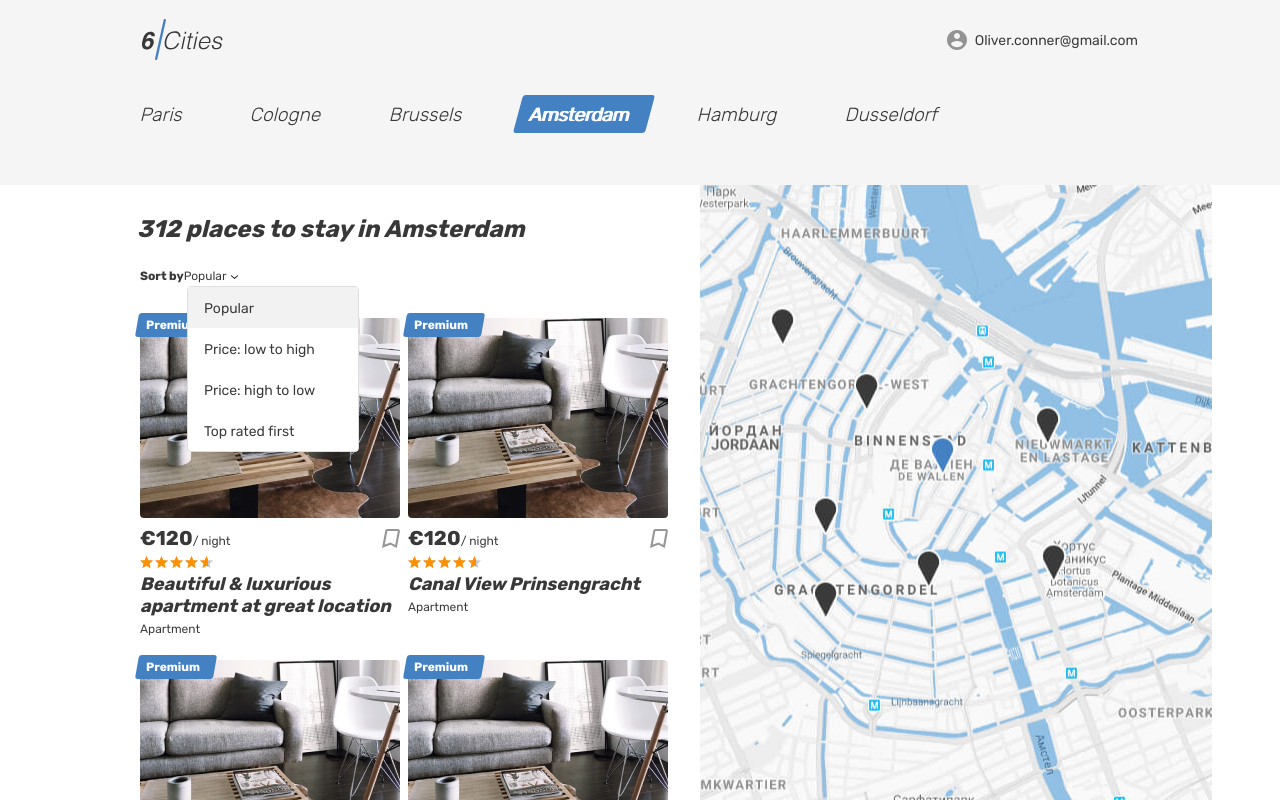
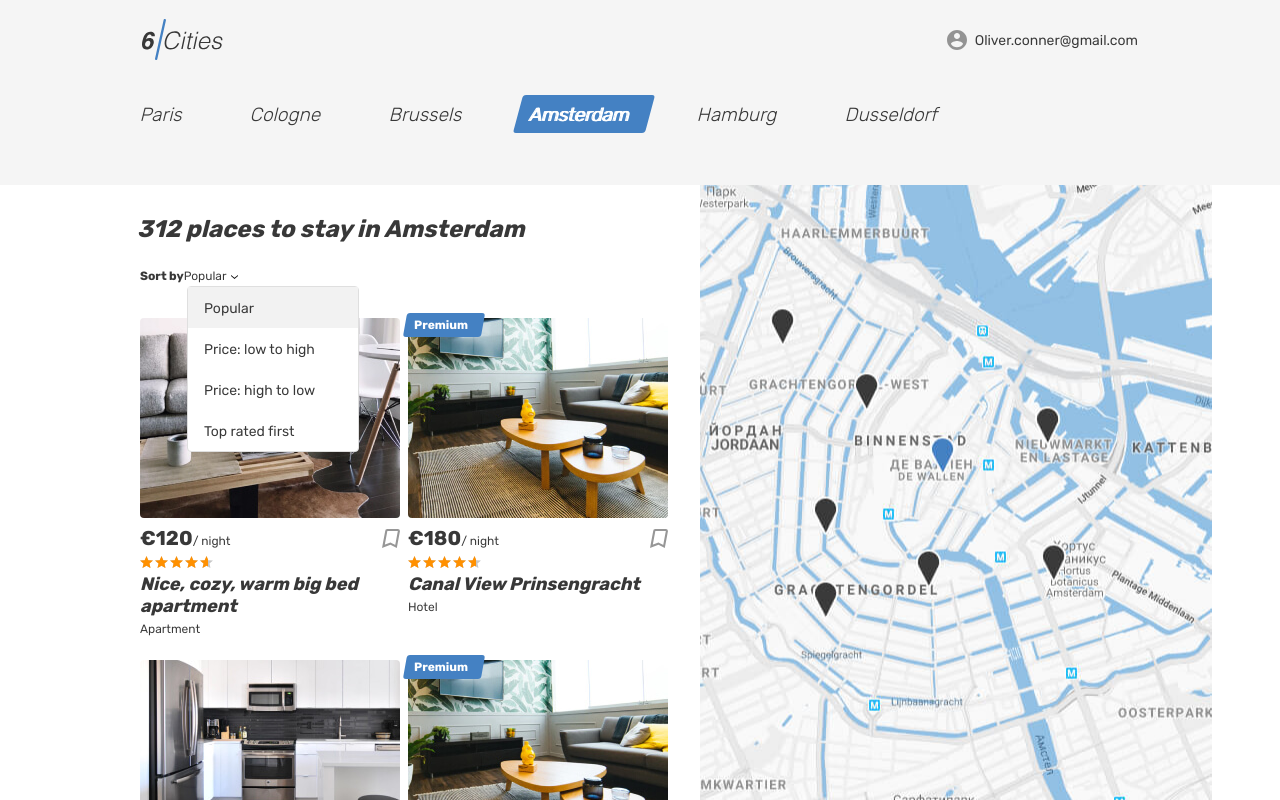
Before and after one commit to ivlikovalera/805883-six-cities-2, a React app: page / in a window 1280 px wide. Built offline with nearby package versions, Linux system fonts and the light colour scheme.

Commit message:
Правит и создает компоненты, моки

```diff
--- a/src/components/card-of-place/card-of-place.jsx
+++ b/src/components/card-of-place/card-of-place.jsx
@@ -2,21 +2,27 @@ import React from "react";
 import {PropTypes as pt} from 'prop-types';
 
 export const CardOfPlace = (props) => {
-  const {nameOfPlace, onTitleClick} = props;
-
-  return <article className="cities__place-card place-card">
-    <div className="place-card__mark">
+  const {id,
+    previewImage,
+    title,
+    isPremium,
+    rating,
+    type,
+    price,
+    onCardPoint} = props;
+  return <article className="cities__place-card place-card" id={id} onMouseOver={() => onCardPoint(id)}>
+    {isPremium ? <div className="place-card__mark">
       <span>Premium</span>
-    </div>
+    </div> : null}
     <div className="cities__image-wrapper place-card__image-wrapper">
       <a href="#">
-        <img className="place-card__image" src="img/apartment-01.jpg" width="260" height="200" alt="Place image"/>
+        <img className="place-card__image" src={previewImage} width="260" height="200" alt="Place image"/>
       </a>
     </div>
     <div className="place-card__info">
       <div className="place-card__price-wrapper">
         <div className="place-card__price">
-          <b className="place-card__price-value">&euro;120</b>
+          <b className="place-card__price-value">&euro;{price}</b>
           <span className="place-card__price-text">&#47;&nbsp;night</span>
         </div>
         <button className="place-card__bookmark-button button" type="button">
@@ -29,22 +35,24 @@ export const CardOfPlace = (props) => {
       <div className="place-card__rating rating">
         <div className="place-card__stars rating__stars">
           <span style={{width: `93%`}}></span>
-          <span className="visually-hidden">Rating</span>
+          <span className="visually-hidden">Rating{rating}</span>
         </div>
       </div>
-      <h2 className="place-card__name" onClick={onTitleClick}>
-        <a href="#">{nameOfPlace}</a>
+      <h2 className="place-card__name">
+        <a href="#">{title}</a>
       </h2>
-      <p className="place-card__type">Apartment</p>
+      <p className="place-card__type">{type}</p>
     </div>
   </article>;
 };
 
 CardOfPlace.propTypes = {
-  nameOfPlace: pt.oneOf([
-    `Beautiful & luxurious apartment at great location`,
-    `Canal View Prinsengracht`,
-    `Nice, cozy, warm big bed apartment`,
-    `Wood and stone place`]),
-  onTitleClick: pt.func,
+  id: pt.number.isRequired,
+  onCardPoint: pt.func,
+  previewImage: pt.string.isRequired,
+  title: pt.string.isRequired,
+  isPremium: pt.bool,
+  rating: pt.number.isRequired,
+  type: pt.string.isRequired,
+  price: pt.number.isRequired,
 };
--- a/src/components/list-of-cards/list-of-cards.jsx
+++ b/src/components/list-of-cards/list-of-cards.jsx
@@ -1,5 +1,49 @@
 import React from "react";
-import {Component} from "react";
+import {PureComponent} from "react";
 import {PropTypes as pt} from 'prop-types';
+import {CardOfPlace} from '../card-of-place/card-of-place.jsx';
 
-export default class ListOfCards extends Component {}
+export default class ListOfCards extends PureComponent {
+  constructor(props) {
+    super(props);
+    this.state = {isActiveCard: null};
+    this.cardPointHandler = this.cardPointHandle.bind(this);
+  }
+
+  cardPointHandle(id) {
+    this.setState({
+      isActiveCard: id
+    });
+  }
+
+  render() {
+    const {places} = this.props;
+    return <div className="cities__places-list places__list tabs__content">
+      {places.map((it) => <CardOfPlace
+        key={it.id}
+        id={it.id}
+        previewImage={it.previewImage}
+        title={it.title}
+        isPremium={it.isPremium}
+        rating={it.rating}
+        type={it.type}
+        price={it.price}
+        onCardPoint={this.cardPointHandler}
+      />)}
+    </div>;
+  }
+
+}
+
+ListOfCards.propTypes = {
+  onCardPoint: pt.func,
+  places: pt.array.isRequired,
+  offer: pt.shape({
+    previewImage: pt.string,
+    title: pt.string,
+    isPremium: pt.bool,
+    rating: pt.number,
+    type: pt.string,
+    price: pt.number,
+  })
+};
--- a/src/components/main-page/main-page.jsx
+++ b/src/components/main-page/main-page.jsx
@@ -1,10 +1,9 @@
 import React from 'react';
 import {PropTypes as pt} from 'prop-types';
-import {CardOfPlace} from '../card-of-place/card-of-place.jsx';
+import ListOfCards from '../list-of-cards/list-of-cards.jsx';
 
 export const MainPage = (props) => {
   const {places} = props;
-  const namesOfPlaces = places.map((item) => item.nameOfPlace);
   return <>
     <div style={{display: `none`}}>
       <svg xmlns="http://www.w3.org/2000/svg"><symbol id="icon-arrow-select" viewBox="0 0 7 4"><path fillRule="evenodd" clipRule="evenodd" d="M0 0l3.5 2.813L7 0v1.084L3.5 4 0 1.084V0z"></path></symbol><symbol id="icon-bookmark" viewBox="0 0 17 18"><path d="M3.993 2.185l.017-.092V2c0-.554.449-1 .99-1h10c.522 0 .957.41.997.923l-2.736 14.59-4.814-2.407-.39-.195-.408.153L1.31 16.44 3.993 2.185z"></path></symbol><symbol id="icon-star" viewBox="0 0 13 12"><path fillRule="evenodd" clipRule="evenodd" d="M6.5 9.644L10.517 12 9.451 7.56 13 4.573l-4.674-.386L6.5 0 4.673 4.187 0 4.573 3.549 7.56 2.483 12 6.5 9.644z"></path></symbol></svg>
@@ -92,9 +91,9 @@ export const MainPage = (props) => {
                   <li className="places__option" tabIndex="0">Top rated first</li>
                 </ul>
               </form>
-              <div className="cities__places-list places__list tabs__content">
-                {namesOfPlaces.map((it, i) => <CardOfPlace key={it + i} nameOfPlace={it}/>)}
-              </div>
+              <ListOfCards
+                places={places}
+              />
             </section>
             <div className="cities__right-section">
               <section className="cities__map map"></section>
--- a/src/index.js
+++ b/src/index.js
@@ -1,21 +1,16 @@
 import React from "react";
 import ReactDOM from "react-dom";
 import {App} from './components/app/app.jsx';
+import {offers} from './mocks/offers.js';
 
 const init = () => {
-  const titlesOfPlaces = [
-    {nameOfPlace: `Beautiful & luxurious apartment at great location`},
-    {nameOfPlace: `Canal View Prinsengracht`},
-    {nameOfPlace: `Nice, cozy, warm big bed apartment`},
-    {nameOfPlace: `Wood and stone place`},
-  ];
 
   ReactDOM.render(
       <App
-        places={titlesOfPlaces}
+        places={offers}
       />,
       document.querySelector(`#root`)
   );
 };
 
-init();
+init(offers);
--- a/src/mocks/offers.js
+++ b/src/mocks/offers.js
@@ -4,39 +4,39 @@ export const offers = [
     previewImage: `img/apartment-01.jpg`,
     title: `Nice, cozy, warm big bed apartment`,
     isFavorite: false,
-    iPremium: false,
+    isPremium: false,
     rating: 4.8,
-    type: `apartment`,
+    type: `Apartment`,
     price: 120,
   },
   {
-    id: 1,
+    id: 2,
     previewImage: `img/apartment-02.jpg`,
     title: `Canal View Prinsengracht`,
     isFavorite: false,
-    iPremium: true,
+    isPremium: true,
     rating: 5.0,
-    type: `hotel`,
+    type: `Hotel`,
     price: 180,
   },
   {
-    id: 1,
+    id: 3,
     previewImage: `img/apartment-03.jpg`,
     title: `Wood and stone place`,
     isFavorite: true,
-    iPremium: false,
+    isPremium: false,
     rating: 4.1,
-    type: `room`,
+    type: `Room`,
     price: 140,
   },
   {
-    id: 1,
-    previewImage: `img/apartment-04.jpg`,
+    id: 4,
+    previewImage: `img/apartment-02.jpg`,
     title: `Beautiful & luxurious studio at great location`,
     isFavorite: false,
-    iPremium: true,
+    isPremium: true,
     rating: 3.8,
-    type: `house`,
+    type: `House`,
     price: 190,
   }
 ];
```
